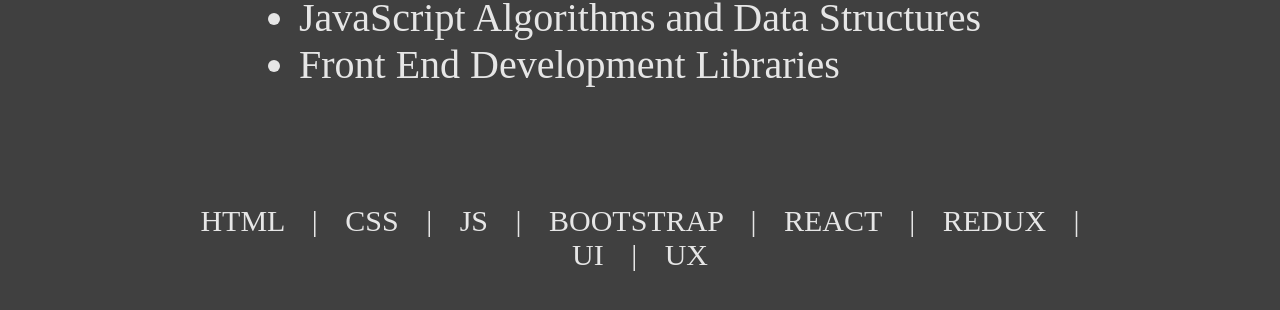
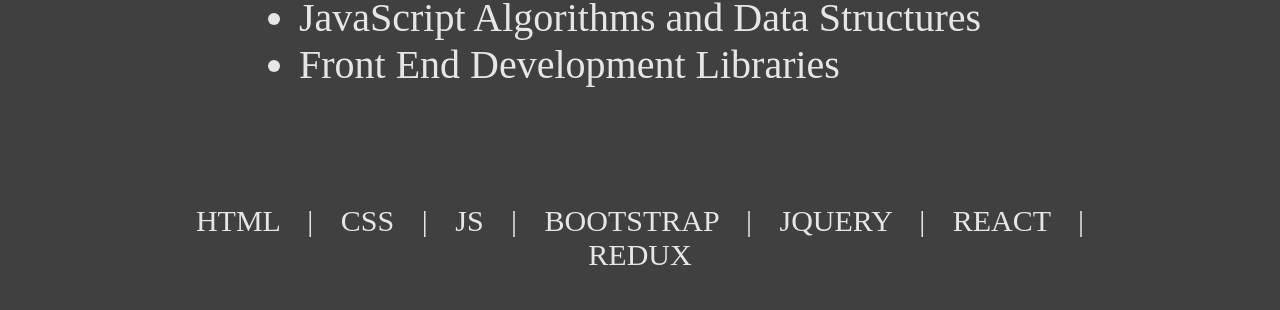
Before and after one commit to alex00garin/personal-website, a plain HTML site: page about.html in a window 1280 px wide. Shown: the part 714-1024 px from the top of the page. Drawn offline with Linux system fonts and the light colour scheme; a web font is replaced by a local one.

Commit message:
Add files via upload

```diff
--- a/about.html
+++ b/about.html
@@ -45,7 +45,7 @@
                   </span>
                   <br />
                   <br />
-                  <div class="about-text-3">HTML | CSS | JS | BOOTSTRAP | REACT | REDUX  |  UI | UX</div>
+                  <div class="about-text-3">HTML | CSS | JS | BOOTSTRAP | JQUERY |  REACT | REDUX</div>
               </div>
         </div>
     </body>
```
Also changed, not shown: index.html (+2 -1 lines), files/ico.ico (added).
